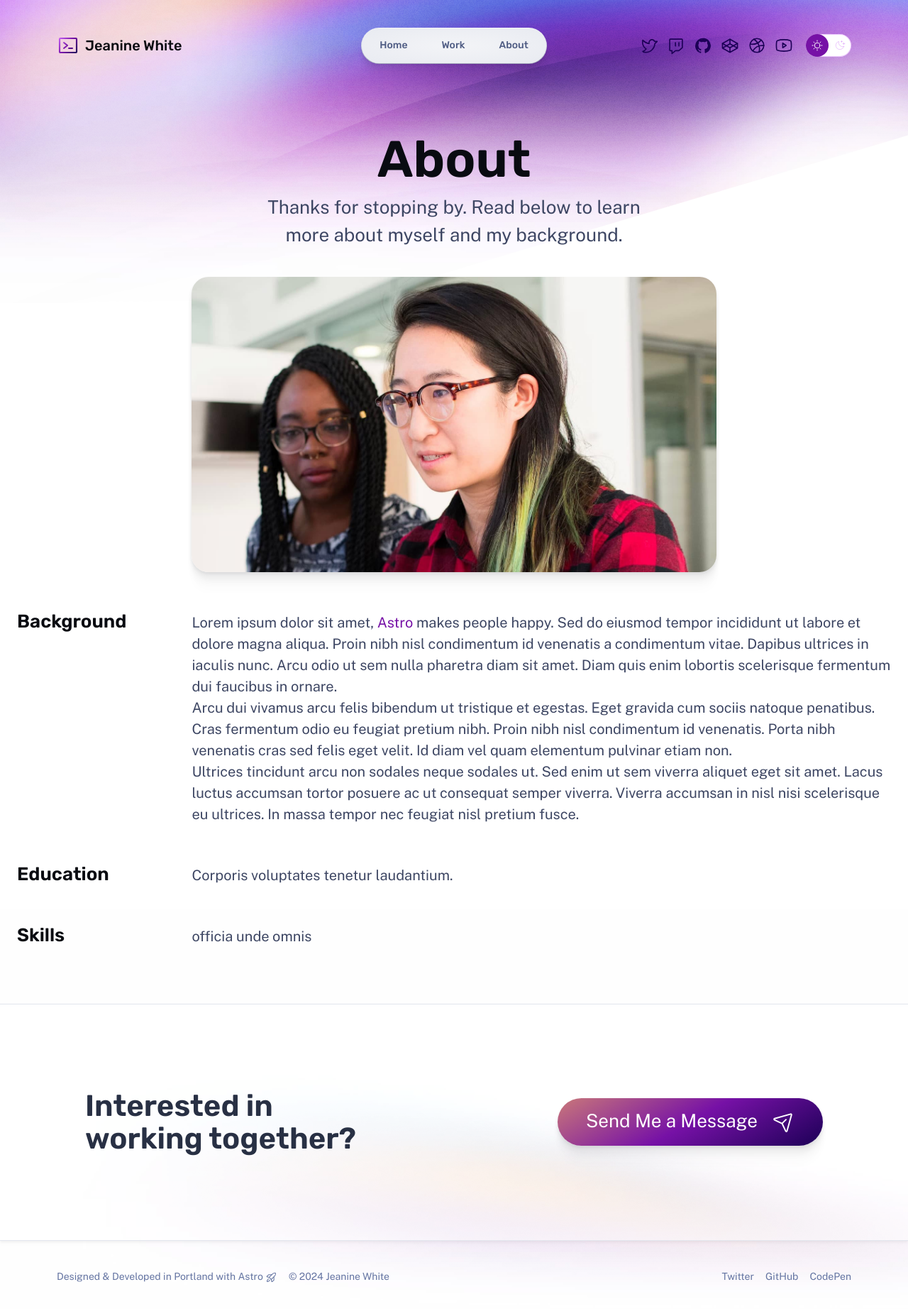
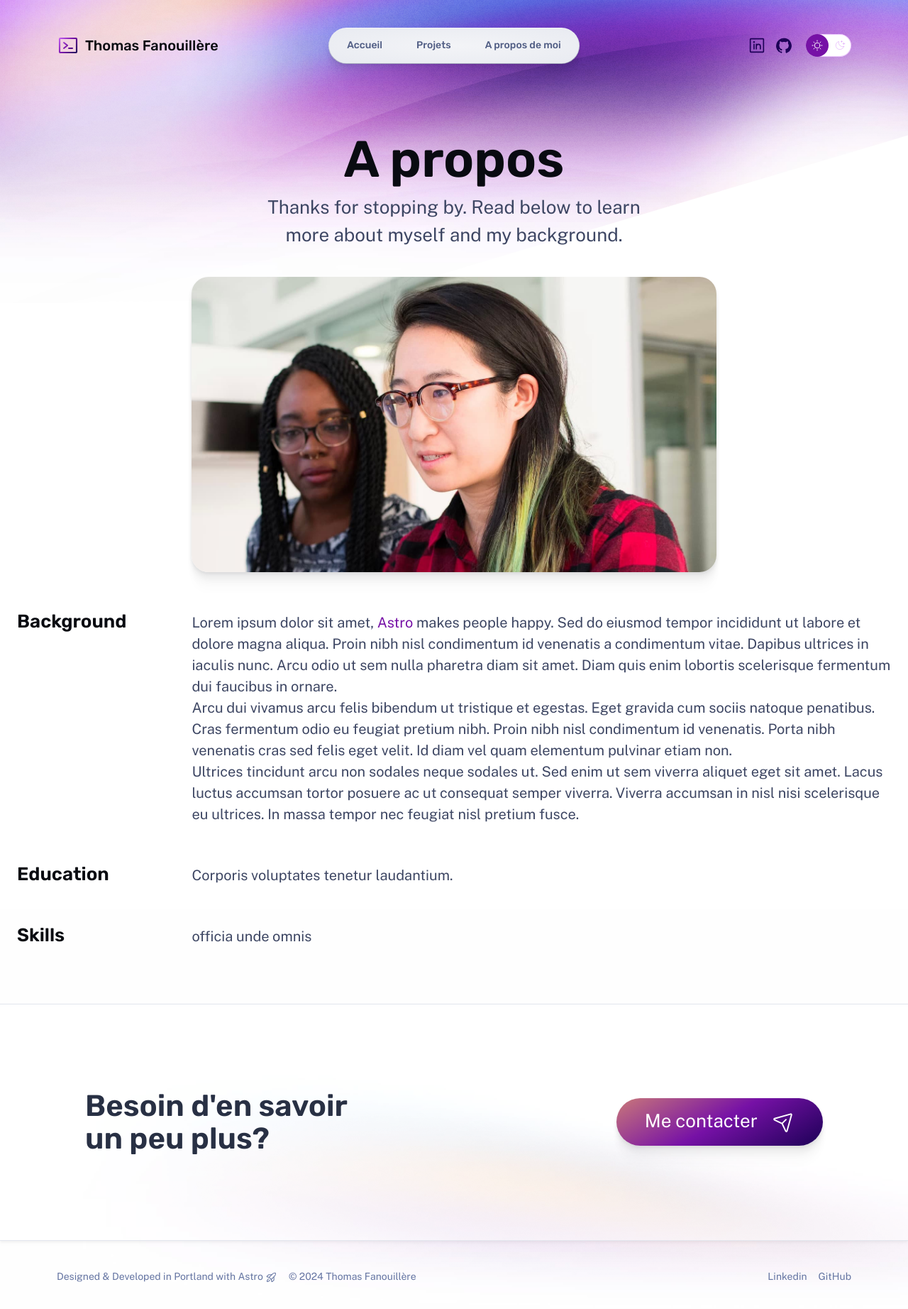
Before and after one commit to thogmaz/portfolio, an Astro site: page /about in a window 1280 px wide. Shown: the whole page at 71% size. Built offline with nearby package versions, Linux system fonts and the light colour scheme; Astro itself is replaced by a stand-in of ours.

Commit message:
2ns commit

```diff
--- a/src/components/ContactCTA.astro
+++ b/src/components/ContactCTA.astro
@@ -4,9 +4,9 @@ import Icon from './Icon.astro';
 ---
 
 <aside>
-	<h2>Interested in working together?</h2>
-	<CallToAction href="mailto:me@example.com">
-		Send Me a Message
+	<h2>Besoin d'en savoir un peu plus?</h2>
+	<CallToAction href="mailto:thomas.fanouillere@hotmail.fr">
+		Me contacter
 		<Icon icon="paper-plane-tilt" size="1.2em" />
 	</CallToAction>
 </aside>
--- a/src/components/Footer.astro
+++ b/src/components/Footer.astro
@@ -9,12 +9,11 @@ const currentYear = new Date().getFullYear();
 			Designed & Developed in Portland with <a href="https://astro.build/">Astro</a>
 			<Icon icon="rocket-launch" size="1.2em" />
 		</p>
-		<p>&copy; {currentYear} Jeanine White</p>
+		<p>&copy; {currentYear} Thomas Fanouillère</p>
 	</div>
 	<p class="socials">
-		<a href="https://twitter.com/me"> Twitter</a>
-		<a href="https://github.com/me"> GitHub</a>
-		<a href="https://codepen.io/me"> CodePen</a>
+		<a href="https://www.linkedin.com/in/thomas-fanouillere-629664243/"> Linkedin</a>
+		<a href="https://github.com/thogmaz?tab=repositories"> GitHub</a>
 	</p>
 </footer>
 <style>
--- a/src/components/MainHead.astro
+++ b/src/components/MainHead.astro
@@ -7,8 +7,8 @@ interface Props {
 }
 
 const {
-	title = 'Jeanine White: Personal Site',
-	description = 'The personal site of Jeanine White',
+	title = 'Thomas Fanouillère : Portfolio',
+	description = 'Portfolio de Thomas Fanouillère',
 } = Astro.props;
 ---
 
--- a/src/components/Nav.astro
+++ b/src/components/Nav.astro
@@ -5,19 +5,15 @@ import type { iconPaths } from './IconPaths';
 
 /** Main menu items */
 const textLinks: { label: string; href: string }[] = [
-	{ label: 'Home', href: '/' },
-	{ label: 'Work', href: '/work/' },
-	{ label: 'About', href: '/about/' },
+	{ label: 'Accueil', href: '/' },
+	{ label: 'Projets', href: '/work/' },
+	{ label: 'A propos de moi', href: '/about/' },
 ];
 
 /** Icon links to social media — edit these with links to your profiles! */
 const iconLinks: { label: string; href: string; icon: keyof typeof iconPaths }[] = [
-	{ label: 'Twitter', href: 'https://twitter.com/me', icon: 'twitter-logo' },
-	{ label: 'Twitch', href: 'https://twitch.tv/me', icon: 'twitch-logo' },
-	{ label: 'GitHub', href: 'https://github.com/me', icon: 'github-logo' },
-	{ label: 'CodePen', href: 'https://codepen.io/me', icon: 'codepen-logo' },
-	{ label: 'dribbble', href: 'https://dribbble.com/me', icon: 'dribbble-logo' },
-	{ label: 'YouTube', href: 'https://www.youtube.com/@me/', icon: 'youtube-logo' },
+	{ label: 'Twitter', href: 'https://www.linkedin.com/in/thomas-fanouillere-629664243/', icon: 'linkedin-logo' },
+	{ label: 'GitHub', href: 'https://github.com/thogmaz?tab=repositories', icon: 'github-logo' },
 ];
 ---
 
@@ -25,7 +21,7 @@ const iconLinks: { label: string; href: string; icon: keyof typeof iconPaths }[]
 	<div class="menu-header">
 		<a href="/" class="site-title">
 			<Icon icon="terminal-window" color="var(--accent-regular)" size="1.6em" gradient />
-			Jeanine White
+			Thomas Fanouillère
 		</a>
 		<menu-button>
 			<template>
--- a/src/pages/about.astro
+++ b/src/pages/about.astro
@@ -5,11 +5,11 @@ import ContactCTA from '../components/ContactCTA.astro';
 import Hero from '../components/Hero.astro';
 ---
 
-<BaseLayout title="About | Jeanine White" description="About Jeanine White Lorem Ipsum">
+<BaseLayout title="A propos | Thomas Fanouillère" description="A propos de Thomas Fanouillère">
 	<div class="stack gap-20">
 		<main class="wrapper about">
 			<Hero
-				title="About"
+				title="A propos"
 				tagline="Thanks for stopping by. Read below to learn more about myself and my background."
 			>
 				<img
--- a/src/pages/work.astro
+++ b/src/pages/work.astro
@@ -14,7 +14,7 @@ const projects = (await getCollection('work')).sort(
 ---
 
 <BaseLayout
-	title="My Work | Jeanine White"
+	title="Mes projets | Thomas Fanouillère"
 	description="Learn about Jeanine White's most recent projects"
 >
 	<div class="stack gap-20">
```
Also changed, not shown: src/pages/index.astro (+6 -6 lines), public/assets/photo_portrait.jpg (added).
